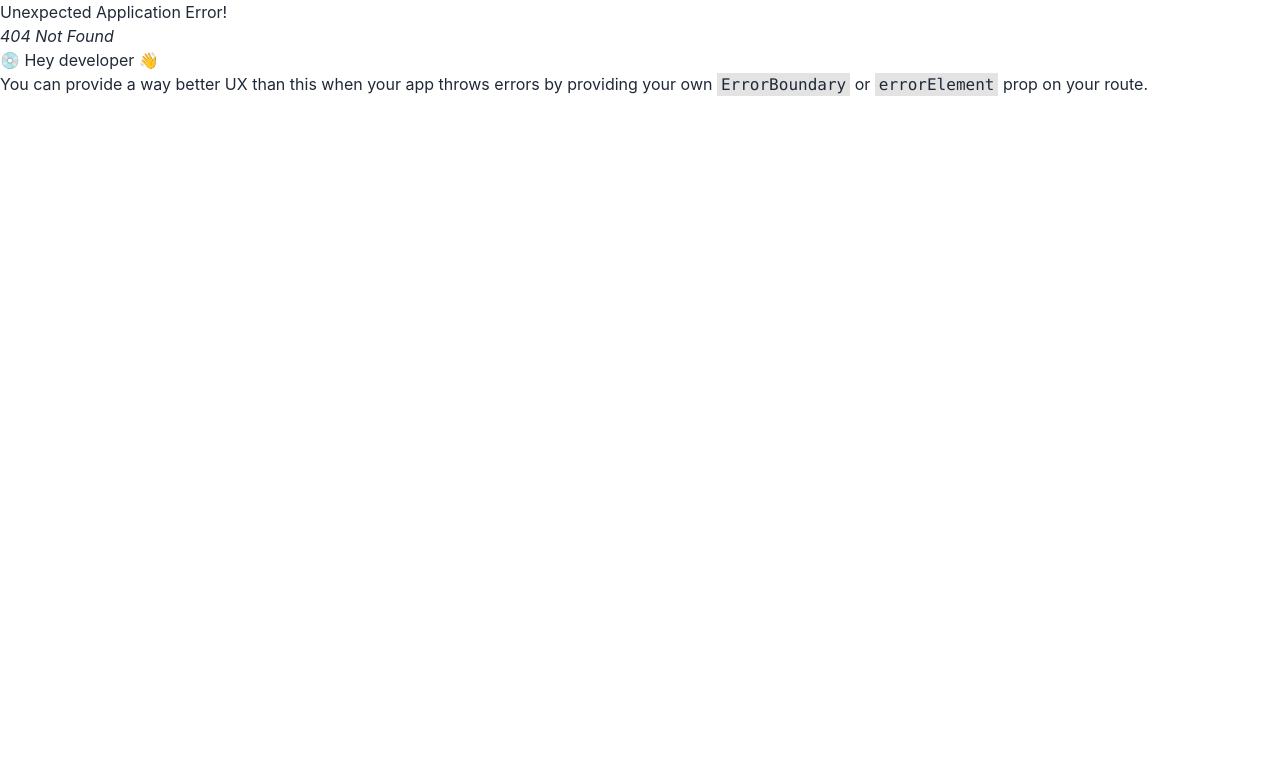
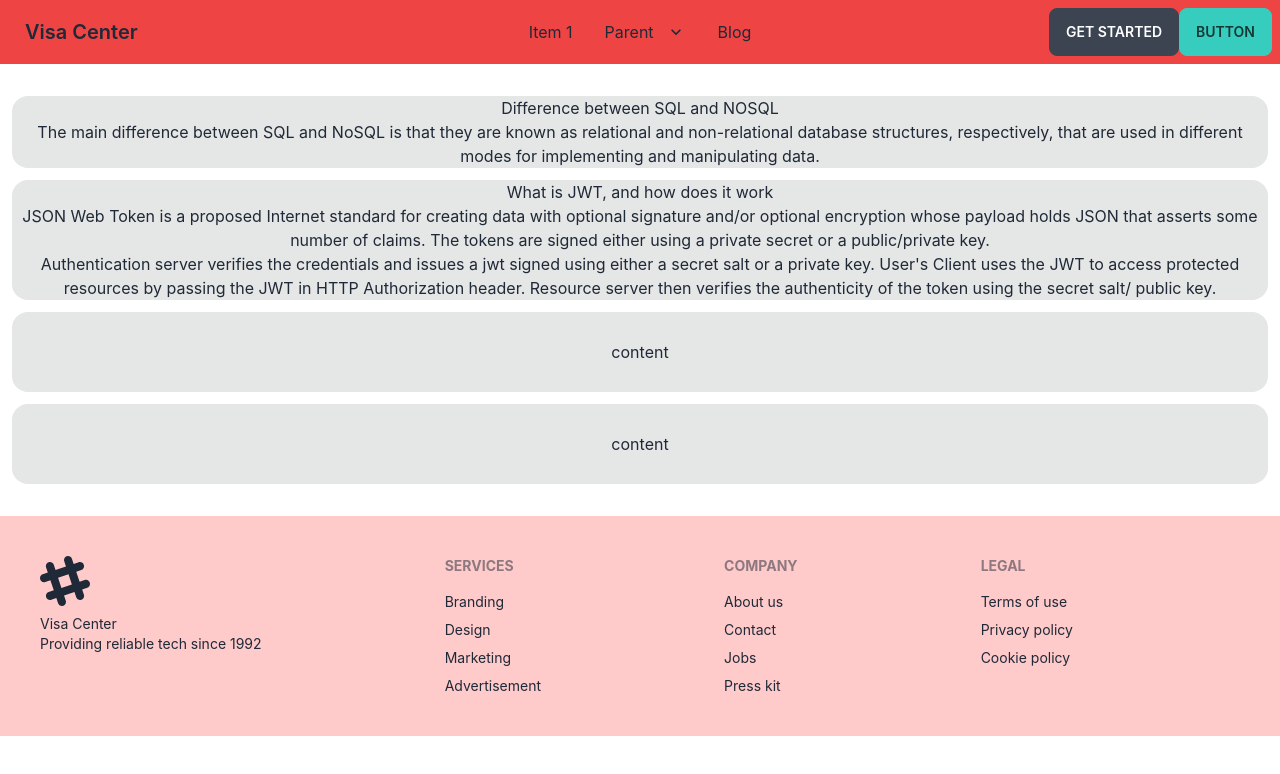
Before and after one commit to saifrony/pro-11-clint, a React (Create React App) app: page /Blog in a window 1280 px wide. Before the commit this address had no page. Shown: the top 774 px of the page. Built offline with nearby package versions, Linux system fonts and the light colour scheme.

Commit message:
Blog added

```diff
--- /dev/null
+++ b/src/Blog.js
@@ -0,0 +1,26 @@
+import React from 'react';
+
+const Blog = () => {
+    return (
+        <div className='my-5'>
+            <div className="flex flex-col w-full border-opacity-50 p-3">
+            <div className="grid card bg-base-300 rounded-box place-items-center mb-3 ">
+                <h3>Difference between SQL and NOSQL</h3>
+                <p className='text-center'>The main difference between SQL and NoSQL is that they are known as relational and non-relational database structures, respectively, that are used in different modes for implementing and manipulating data.</p>
+            </div>
+
+            <div className="grid  card bg-base-300 rounded-box place-items-center mb-3">
+                <h3>What is JWT, and how does it work</h3>
+                <p className='text-center'>JSON Web Token is a proposed Internet standard for creating data with optional signature and/or optional encryption whose payload holds JSON that asserts some number of claims. The tokens are signed either using a private secret or a public/private key.</p>
+                <p className='text-center'>Authentication server verifies the credentials and issues a jwt signed using either a secret salt or a private key. User's Client uses the JWT to access protected resources by passing the JWT in HTTP Authorization header. Resource server then verifies the authenticity of the token using the secret salt/ public key.</p>
+            </div>
+            <div className="grid h-20 card bg-base-300 rounded-box place-items-center mb-3 ">content</div>
+
+            <div className="grid h-20 card bg-base-300 rounded-box place-items-center">content</div>
+            </div>
+
+        </div>
+    );
+};
+
+export default Blog;
--- a/src/shared/Header.js
+++ b/src/shared/Header.js
@@ -1,4 +1,5 @@
 import React from 'react';
+import { Link } from 'react-router-dom';
 
 const Header = () => {
     return (
@@ -39,11 +40,12 @@ const Header = () => {
           <li><a>Submenu 2</a></li>
         </ul>
       </li>
-      <li><a>Item 3</a></li>
+      <li><Link to='/Blog'>Blog</Link></li>
     </ul>
   </div>
   <div className="navbar-end">
     <a className="btn">Get started</a>
+    <button className="btn btn-accent">Button</button>
   </div>
 </div>
         </div>
```
Also changed, not shown: src/Router/Router.js (+9 -1 lines).
